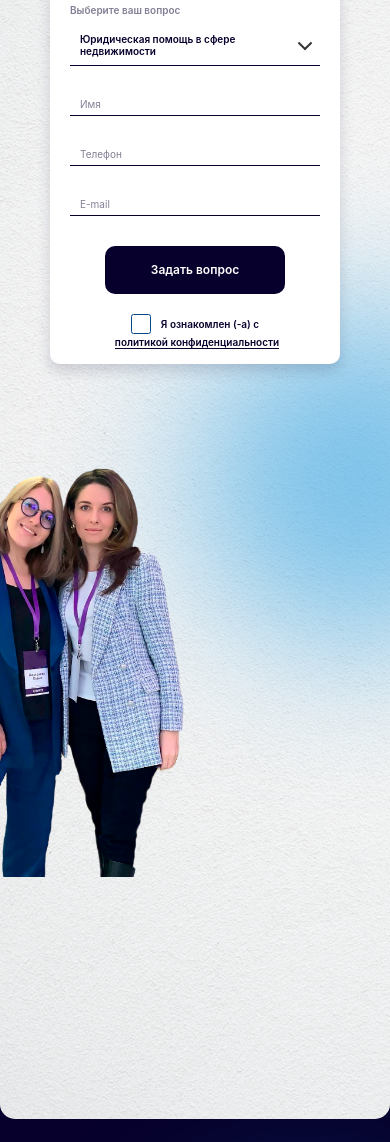
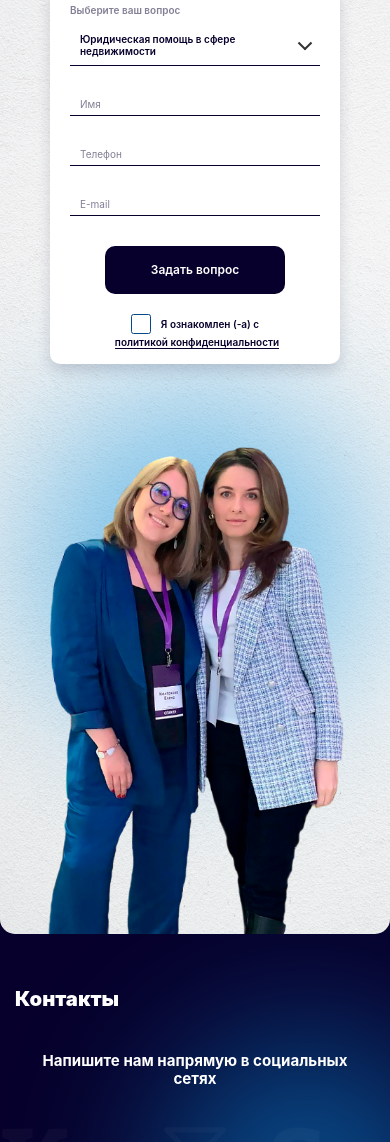
Before and after one commit to olga-evdokimova/Lawyers, a website built with webpack: page src/index.html in a window 390 px wide. Shown: the part 5709-6851 px from the top of the page. Built offline with nearby package versions, Linux system fonts and the light colour scheme; files whose address does not match are found by name.

Commit message:
consultation адаптив готово

```diff
--- a/src/scss/home/form.scss
+++ b/src/scss/home/form.scss
@@ -30,9 +30,16 @@
         width: 524px;
         height: 700px;
         position: relative;
+        @media (max-width: 1040px) {
+            width: 430px;
+            height: 700px;
+        }
         @media (max-width: 959px) {
-            height: 755px;
-            padding-top: 100px;
+            margin-top: 78px;
+        }
+        @media (max-width: 767px) {
+            width: 300px;
+            height: 492px;
         }
         &::before {
             content: "";
@@ -41,15 +48,23 @@
             @include adaptiveValue("width", 683, 315);
             @include adaptiveValue("height", 683, 315);
             position: absolute;
-            right: -76px;
+            left: 50%;
+            transform: translateX(-50%);
             top: -56px;
             border-radius: 100%;
             z-index: -1;
         }
         img {
-            object-fit: cover;
-            @include adaptiveValue("width", 524, 230);
-            @media (max-width: 959px) {
+            // object-fit: cover;
+            width: 524px;
+
+            @media (max-width: 1040px) {
+                width: 430px;
+            }
+            @media (max-width: 960px) {
+            }
+            @media (max-width: 767px) {
+                width: 300px;
             }
         }
     }
@@ -67,7 +82,7 @@
         width: 290px;
         height: 380px;
         padding: 20px;
-          border-radius: 10px;
+        border-radius: 10px;
     }
     &__title {
         font-size: 18px;
@@ -137,7 +152,7 @@
         font-weight: 600;
         display: flex;
         align-items: center;
-        @media (max-width: 767px){
+        @media (max-width: 767px) {
             flex-direction: column;
         }
         &-custom {
@@ -149,8 +164,7 @@
             display: flex;
             align-items: center;
             user-select: none;
-            @media (max-width: 767px){
-
+            @media (max-width: 767px) {
             }
         }
         &-custom + label::before {
@@ -164,7 +178,7 @@
             @media (max-width: 767px) {
                 width: 20px;
                 height: 20px;
-               margin-right: 10px;
+                margin-right: 10px;
                 border: 1px solid #074888;
             }
         }
@@ -179,7 +193,7 @@
         }
         a {
             margin: 2px 0 0 4px;
-              border-bottom: 1px solid $color;
+            border-bottom: 1px solid $color;
             transition: all 0.2s ease 0s;
             &:hover {
                 // transform: scale(1.1);
@@ -234,7 +248,7 @@
         padding: 0 30px 0 10px;
         width: 250px;
         margin: 0;
-         border-bottom: 1px solid $color;
+        border-bottom: 1px solid $color;
     }
     &::before,
     &::after {
@@ -300,7 +314,7 @@
         width: 270px;
         height: 190px;
         padding-bottom: 10px;
-         border-radius: 0px 0px 10px 10px;
+        border-radius: 0px 0px 10px 10px;
     }
 }
 .__select__input {
```
